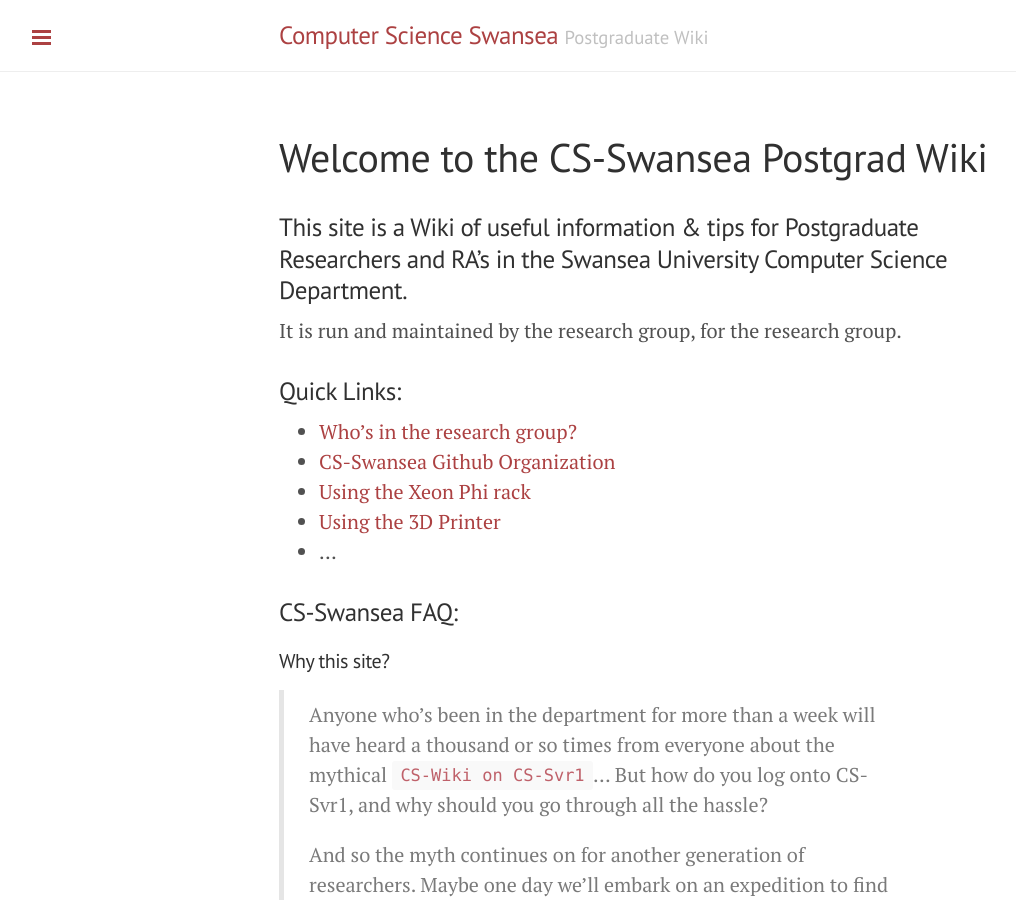
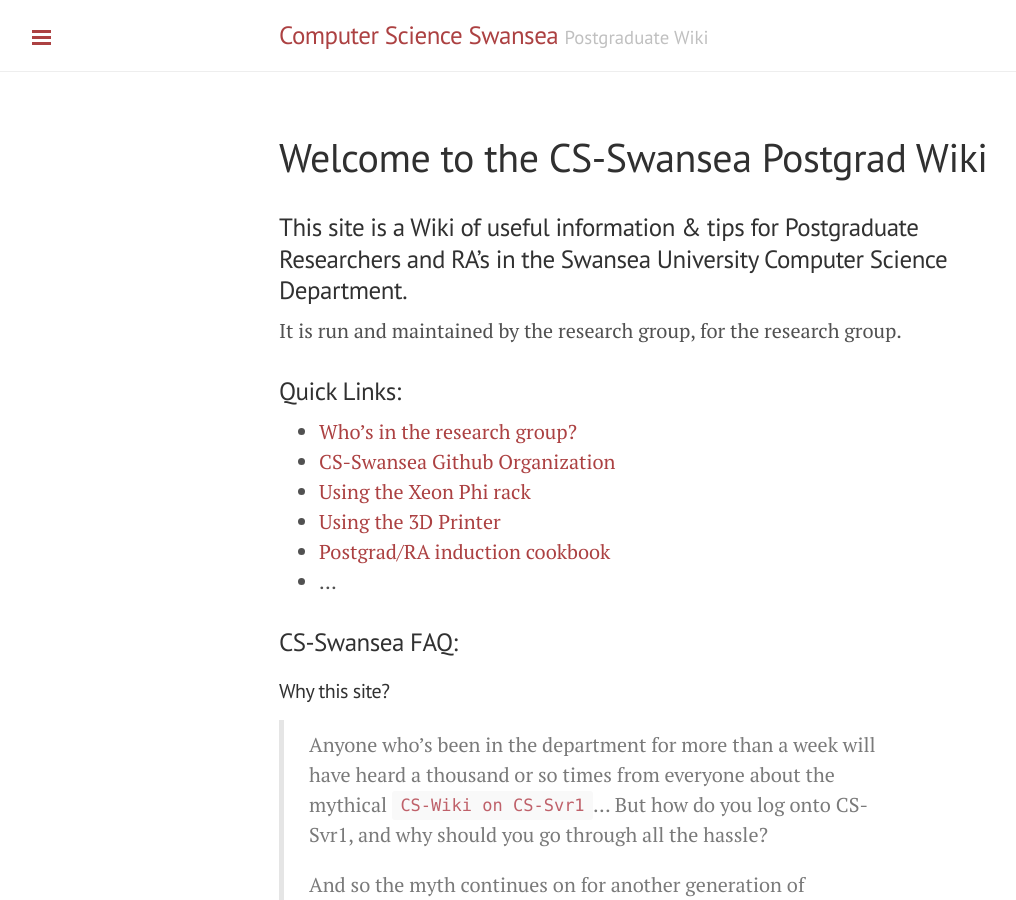
Before and after one commit to CS-Swansea/cs-swansea.github.io, a Jekyll site: the page built from _posts/2014-03-01-welcome.md, in a window 1280 px wide and 900 px high. Shown: the whole window, without its empty margins (1-1017 px from the left). Built offline with Jekyll 4.4.1, drawn with Linux system fonts in a browser that asks for light colours; Markdown is read by kramdown in place of the engine named in the settings.

Commit message:
Update 2014-03-01-welcome.md
Added link to the postgrad induction cookbook.

```diff
--- a/_posts/2014-03-01-welcome.md
+++ b/_posts/2014-03-01-welcome.md
@@ -13,6 +13,7 @@
 * [CS-Swansea Github Organization](https://github.com/CS-Swansea/)
 * [Using the Xeon Phi rack](http://cs-swansea.github.io/pages/11-using-the-xeon-phi/)
 * [Using the 3D Printer](http://cs-swansea.github.io/pages/22-using-the-3d-printer/)
+* [Postgrad/RA induction cookbook](http://cs-swansea.github.io/induction-cookbook/)
 * ...
 
 ### CS-Swansea FAQ:
```
